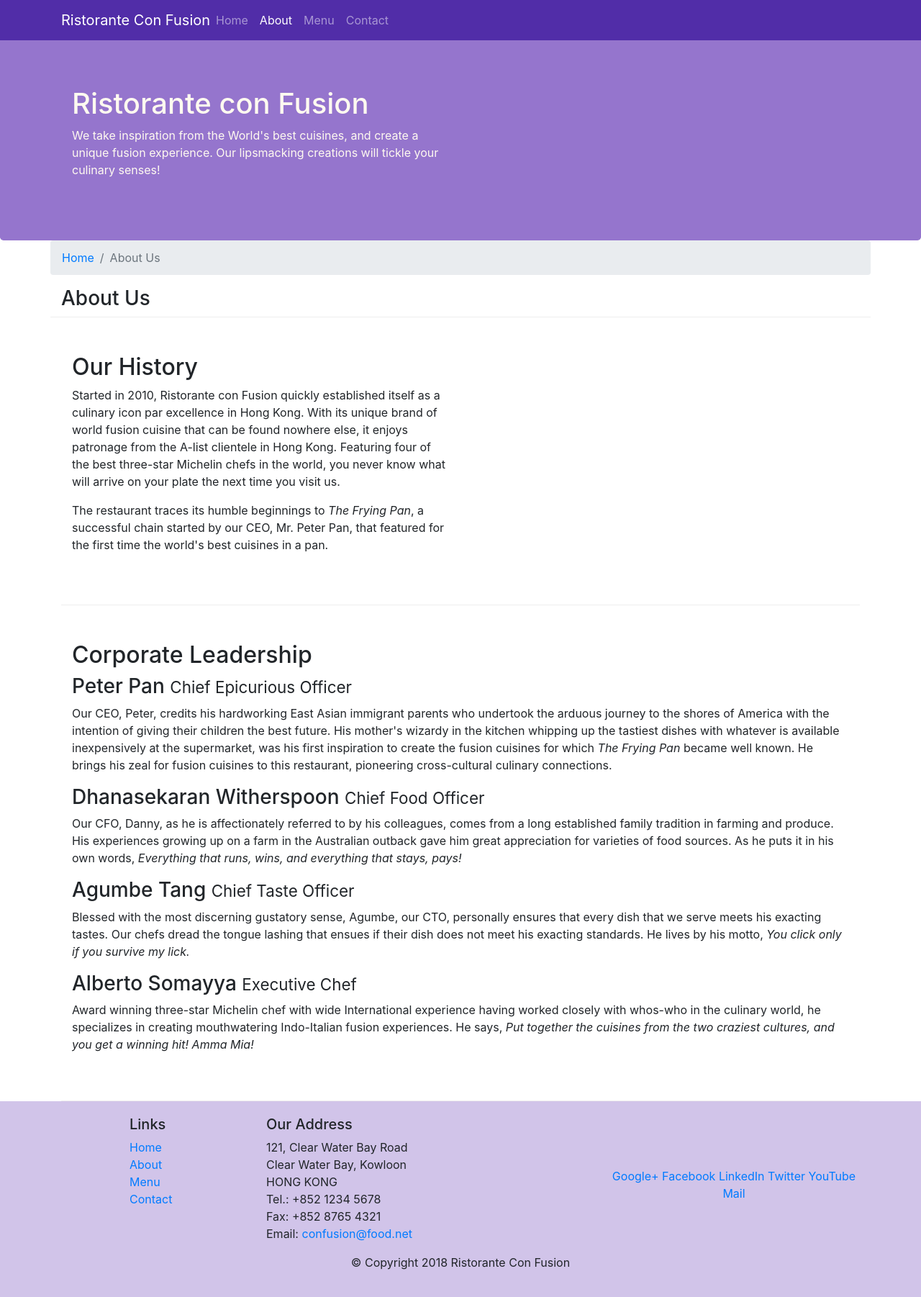
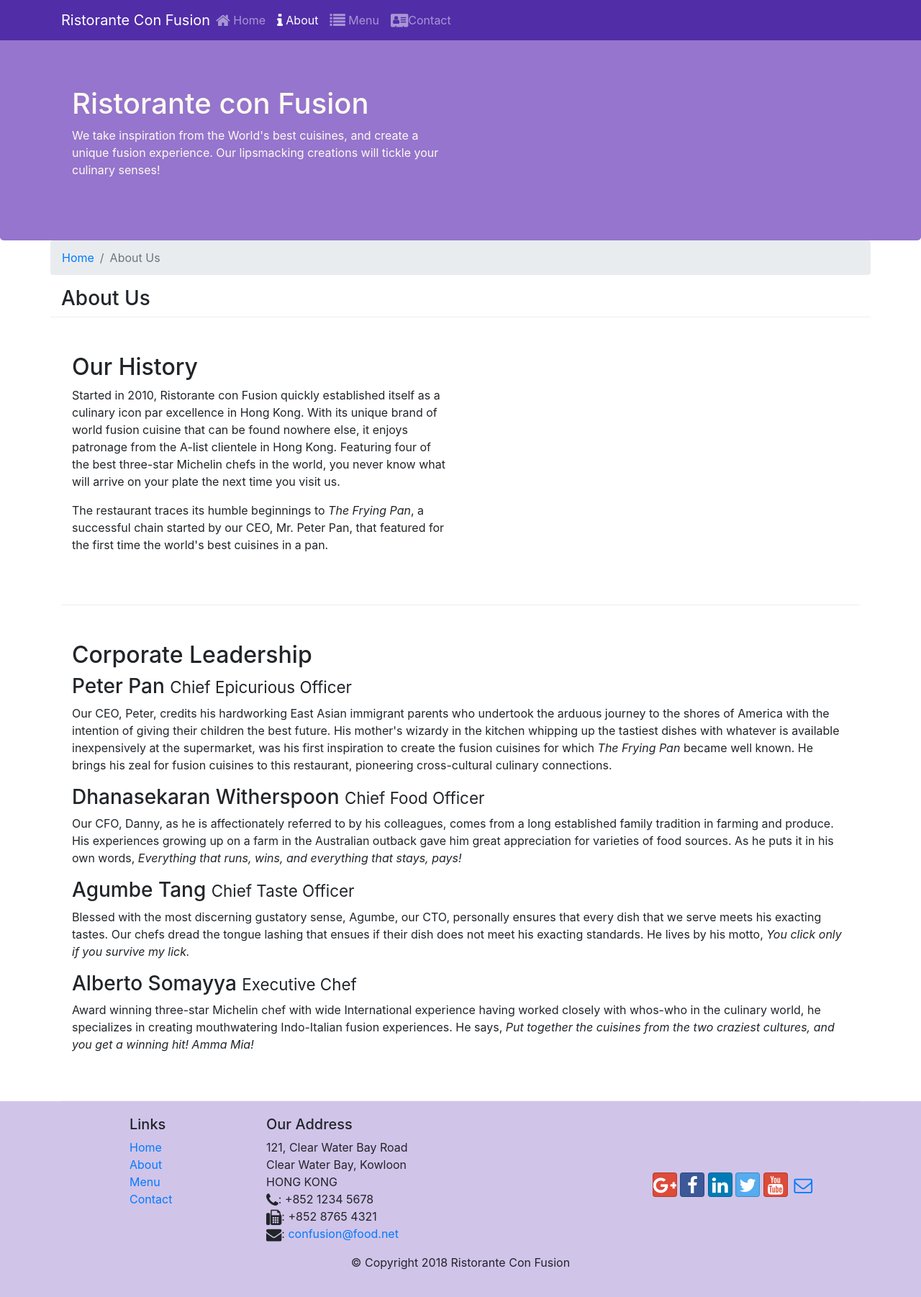
Before and after one commit to musmanm/conFusion, a website: page aboutus.html in a window 1280 px wide. Shown: the whole page at 72% size. Drawn offline with nearby package versions, Linux system fonts and the light colour scheme.

Commit message:
font icon

```diff
--- a/aboutus.html
+++ b/aboutus.html
@@ -9,6 +9,8 @@
 
     <!-- Bootstrap CSS -->
     <link rel="stylesheet" href="node_modules/bootstrap/dist/css/bootstrap.min.css">
+    <link rel="stylesheet" href="node_modules/font-awesome/css/font-awesome.min.css">
+    <link rel="stylesheet" href="node_modules/bootstrap-social/bootstrap-social.css">
     <link rel="stylesheet" href="css/styles.css">
     <title>Ristorante Con Fusion: About Us</title>
 
@@ -24,10 +26,10 @@
             <a class="navbar-brand mr-auto" href="./index.html">Ristorante Con Fusion</a>
             <div class="collapse navbar-collapse" id="Navbar">
                 <ul class="navbar-nav mr-auto">
-                    <li class="nav-item"><a class="nav-link" href="./index.html">Home</a></li>
-                    <li class="nav-item active"><a class="nav-link" href="./aboutus.html">About</a></li>
-                    <li class="nav-item"><a class="nav-link" href="#">Menu</a></li>
-                    <li class="nav-item"><a class="nav-link" href="#">Contact</a></li>
+                    <li class="nav-item"><a class="nav-link" href="./index.html"><span class="fa fa-home fa-lg"></span> Home</a></li>
+                    <li class="nav-item active"><a class="nav-link" href="./aboutus.html"><span class="fa fa-info fa-lg"></span> About</a></li>
+                    <li class="nav-item"><a class="nav-link" href="#"><span class="fa fa-list fa-lg"></span> Menu</a></li>
+                    <li class="nav-item"><a class="nav-link" href="#"><span class="fa fa-address-card fa-lg"> </span>Contact</a></li>
                 </ul>
             </div>
 
@@ -103,19 +105,19 @@
 		              121, Clear Water Bay Road<br>
 		              Clear Water Bay, Kowloon<br>
 		              HONG KONG<br>
-		              Tel.: +852 1234 5678<br>
-		              Fax: +852 8765 4321<br>
-		              Email: <a href="mailto:confusion@food.net">confusion@food.net</a>
+		              <i class="fa fa-phone fa-lg"></i>: +852 1234 5678<br>
+		              <i class="fa fa-fax fa-lg"></i>: +852 8765 4321<br>
+		              <i class="fa fa-envelope fa-lg"></i>: <a href="mailto:confusion@food.net">confusion@food.net</a>
 		           </address>
                 </div>
                 <div class="col-12 col-sm-4 align-self-center">
                     <div class="text-center">
-                        <a href="http://google.com/+">Google+</a>
-                        <a href="http://www.facebook.com/profile.php?id=">Facebook</a>
-                        <a href="http://www.linkedin.com/in/">LinkedIn</a>
-                        <a href="http://twitter.com/">Twitter</a>
-                        <a href="http://youtube.com/">YouTube</a>
-                        <a href="mailto:">Mail</a>
+                            <a class="btn btn-social-icon btn-google" href="http://google.com/+"><i class="fa fa-google-plus fa-lg"></i></a>
+                            <a class="btn btn-social-icon btn-facebook" href="http://www.facebook.com/profile.php?id="><i class="fa fa-facebook fa-lg"></i></a>
+                            <a class="btn btn-social-icon btn-linkedin" href="http://www.linkedin.com/in/"><i class="fa fa-linkedin fa-lg"></i></a>
+                            <a class="btn btn-social-icon btn-twitter" href="http://twitter.com/"><i class="fa fa-twitter fa-lg"></i></a>
+                            <a class="btn btn-social-icon btn-google" href="http://youtube.com/"><i class="fa fa-youtube fa-lg"></i></a>
+                            <a class="btn btn-social-icon" href="mailto:"><i class="fa fa-envelope-o fa-lg"></i></a>
                     </div>
                 </div>
            </div>
--- a/package.json
+++ b/package.json
@@ -15,6 +15,8 @@
   },
   "dependencies": {
     "bootstrap": "^4.0.0",
+    "bootstrap-social": "^5.1.1",
+    "font-awesome": "^4.7.0",
     "jquery": "^3.3.1",
     "popper.js": "^1.12.9"
   }
```
Also changed, not shown: index.html (+15 -13 lines), 1 other file.
